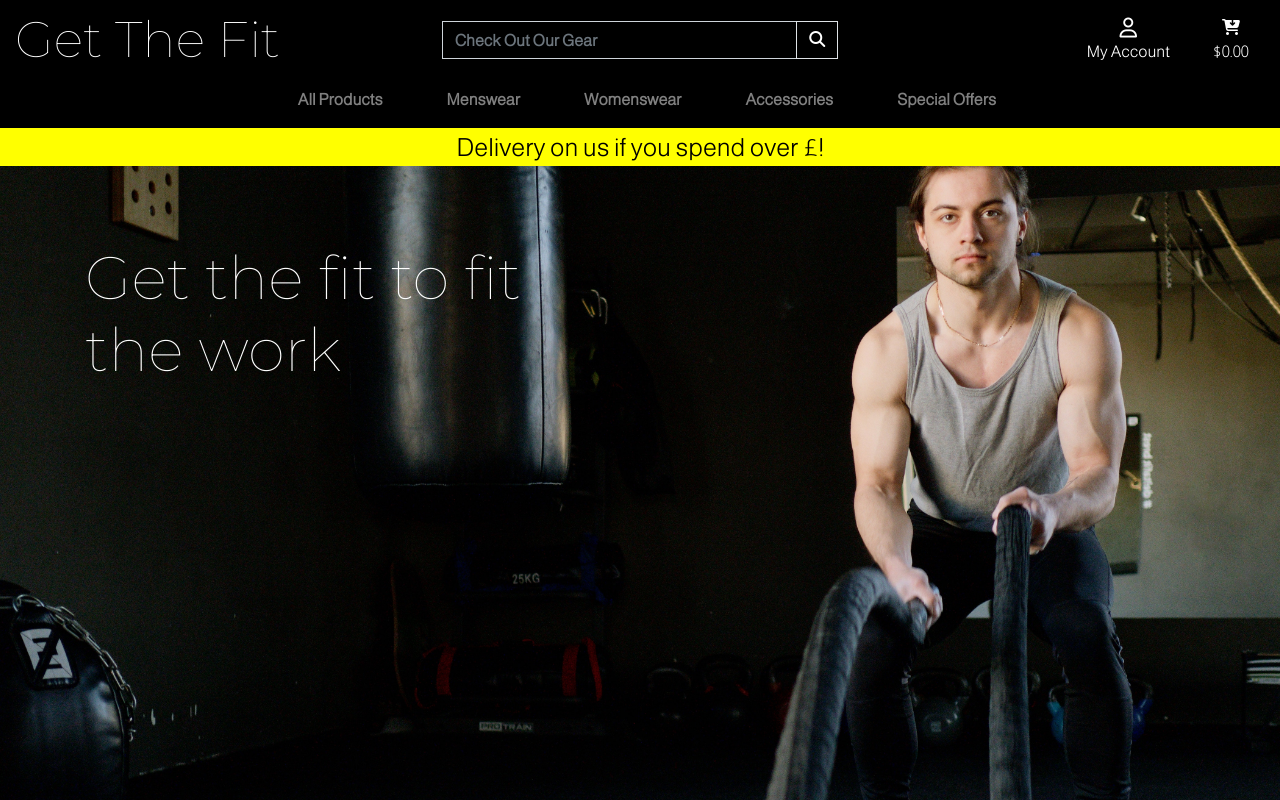
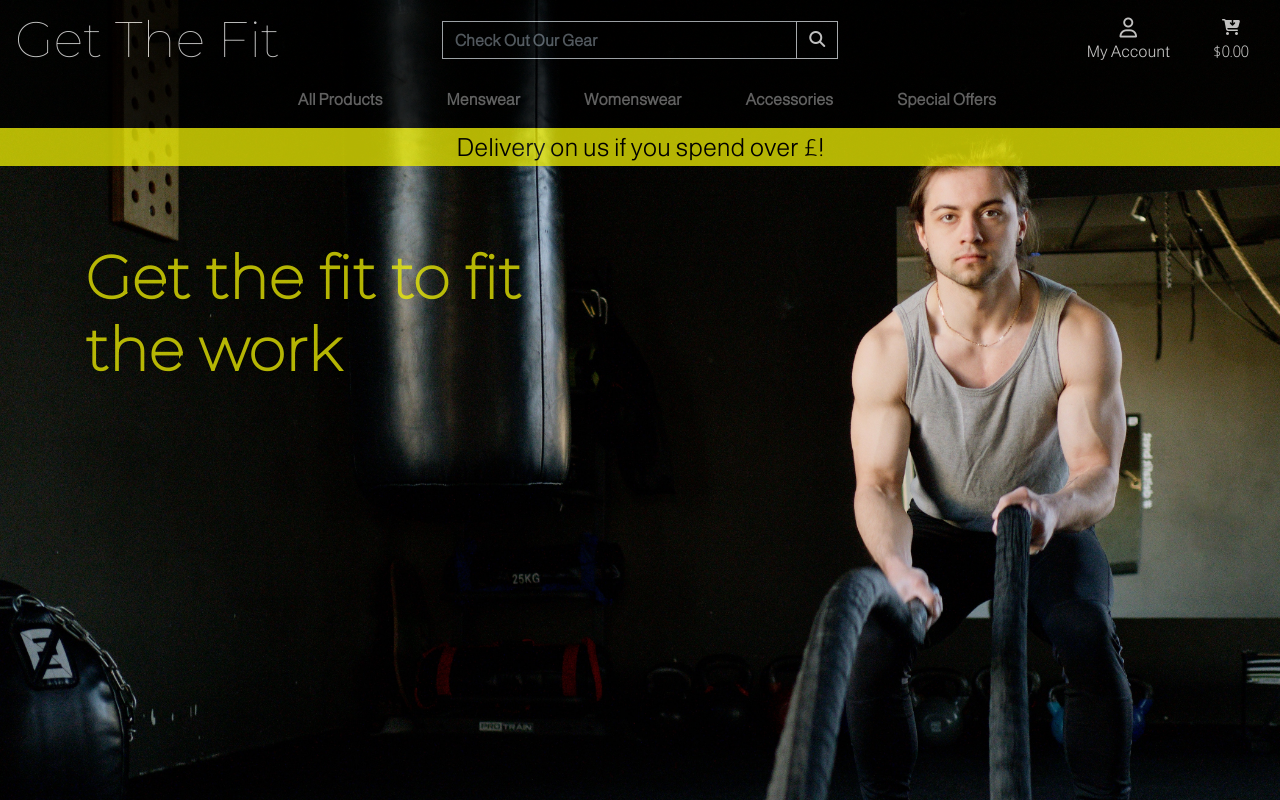
Before and after one commit to Code-Institute-Submissions/PaulSweeney-cmd-Get_The_Fit_Main-cmd, a Django app: page / in a window 1280 px wide. Run offline with Django 3.2, Linux system fonts and the light colour scheme; some libraries are stand-ins or nearby versions.

Commit message:
Shop Button: Gave 2px solid border and font-styling

```diff
--- a/static/css/base.css
+++ b/static/css/base.css
@@ -5,8 +5,8 @@ body {
     background: url('/media/home_cover.jpg') no-repeat center center fixed;
     background-size: cover;
     height: calc(100vh - 164px);
-    color: #000;
     font-family: 'Almarai', sans-serif;
+    opacity: 0.75;
 }
 
 /* Nav Bar */
@@ -83,7 +83,7 @@ input.form-control.border.border-black.rounded-0 {
 
 /* Delivery banner */
 .col.delivery-offer {
-    background-color: yellow;
+    background-color: #f0f005;
     font-weight: bolder;
     color: black;
 }
@@ -93,10 +93,18 @@ input.form-control.border.border-black.rounded-0 {
 }
 
 /* Home Page */
-h1.home-main-text.display-3 {
+h1.home-main-text {
     font-family: 'Montserrat', sans-serif;
-    color: white;
+    font-weight: bold;
+    color: #f0f005;
     font-size: 60px;
+}
+
+/* Shop Button */
+a.shop-button.btn.btn-lg.text-white.rounded-0.text-capitalize.py-3 {
+    font-family: 'Almarai', sans-serif;
+
+    border: 2px solid #fafafa;
 }
 
 
```
